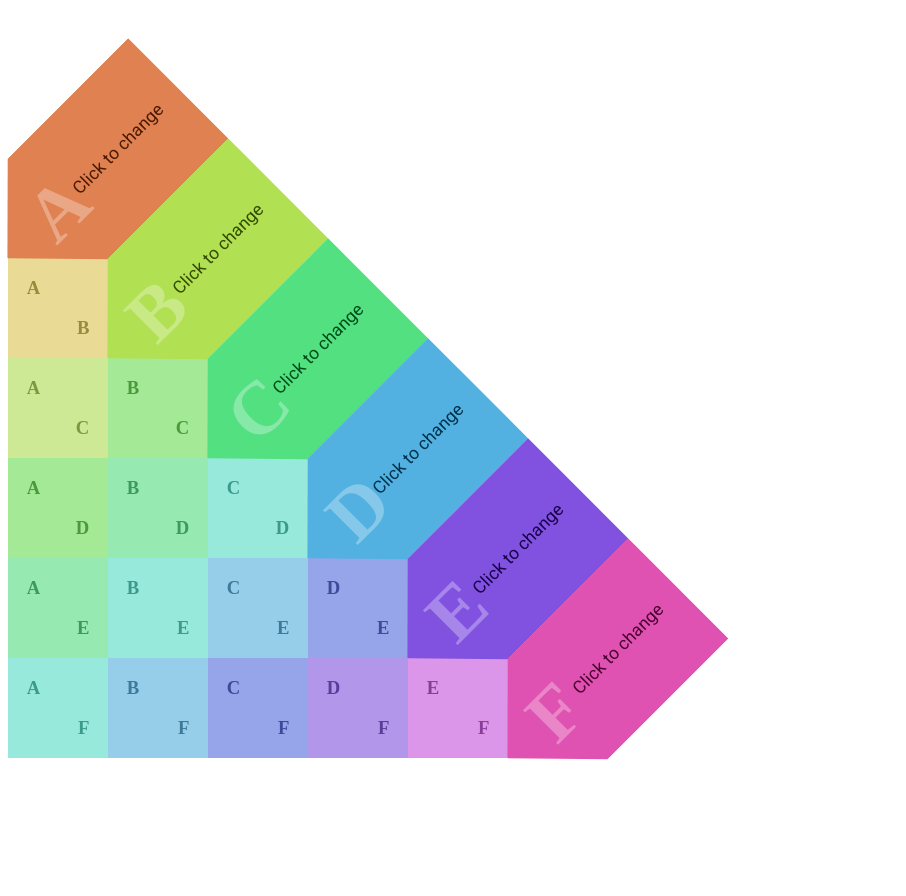
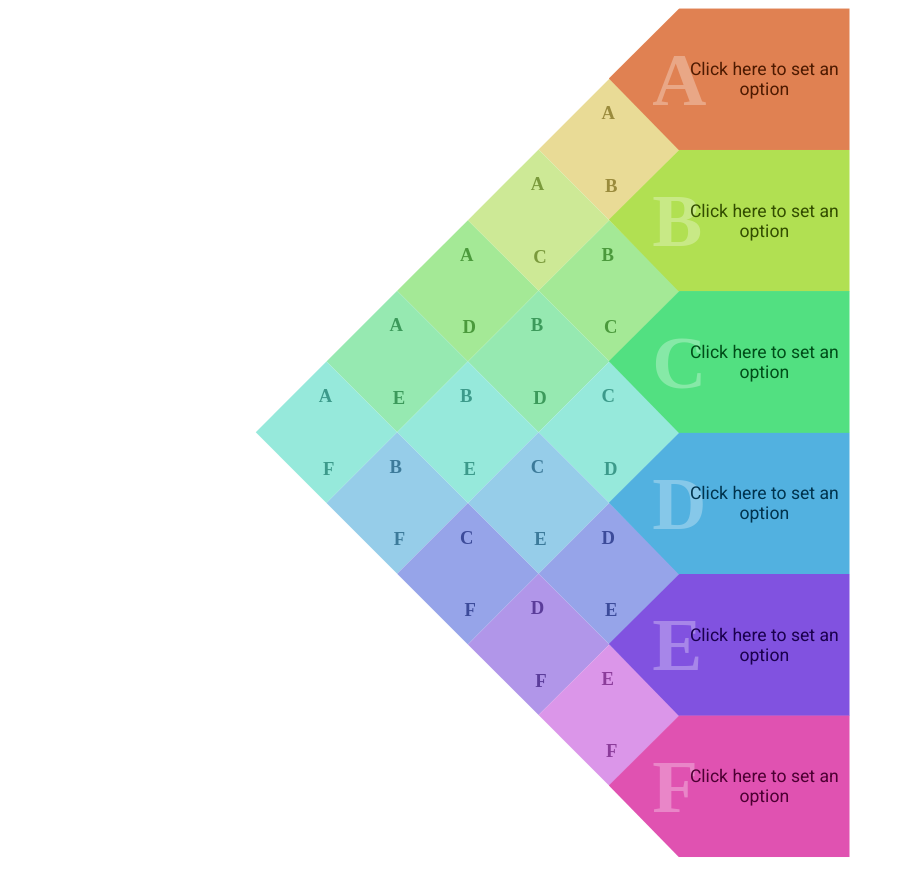
Before and after one commit to erinknowles0501/decision-pyramid, a Vue app: page / in a window 1280 px wide. Shown: the top 896 px of the page, without its empty margins (0-906 px from the left). Before the commit the page ends 809 px from the top, so only its background shows below. Built offline with nearby package versions, Linux system fonts and the light colour scheme; a web font is replaced by a local one.

Commit message:
WIP Rotate app. Issue is with positioning after rotation.

```diff
--- a/src/App.vue
+++ b/src/App.vue
@@ -1,8 +1,9 @@
 <template>
     <div id="app">
+        <div id="app-wrap">
             <div
                 :style="
-                'position: relative; padding-top: 150px; display: grid; grid-template-rows: 100px; grid-template-columns: ' +
+                    'position: relative; display: grid; grid-template-rows: 100px; grid-template-columns: ' +
                     '100px '.repeat(options.length)
                 "
             >
@@ -30,6 +31,7 @@
                     @highlight="currentHighlighted = $event"
                     :isHighlighted="pickerHighlights.includes(decision)"
                 />
+            </div>
         </div>
     </div>
 </template>
@@ -83,7 +85,7 @@ export default {
             let options = [];
             for (var i = 0; i < this.optionsNumber; i++) {
                 options.push({
-                    text: "Click to change",
+                    text: "Click here to set an option",
                     id: i + 1,
                     letter: letters[i],
                     hsl: {},
@@ -180,6 +182,21 @@ export default {
 <style>
 @import url("https://fonts.googleapis.com/css2?family=Roboto:wght@300;400;500&family=Trispace:wght@600&display=swap");
 
+html,
+body {
+    height: 100%;
+}
+
+#app {
+    position: absolute;
+    right: 0;
+}
+
+#app-wrap {
+    transform: rotate(45deg);
+    transform-origin: top left;
+}
+
 .option,
 .picker {
     height: 100px;
--- a/src/components/DecisionOption.vue
+++ b/src/components/DecisionOption.vue
@@ -13,9 +13,7 @@
             class="display-option"
             :style="`color: hsl(${color.hue}, 100%, 15%)`"
         >
-            <span>{{
-                localOption ? localOption : "Click here to set an option"
-            }}</span>
+            <span>{{ localOption }}</span>
         </div>
         <div v-if="settingOption" style="height: 100%">
             <textarea
--- a/src/components/DecisionPicker.vue
+++ b/src/components/DecisionPicker.vue
@@ -42,9 +42,9 @@
             v-else
             @click="localValue = originalValue"
             class="picker-selected"
-            :style="`color: hsla(${color}, 100%, 20%, 0.5)`"
+            :style="`color: hsla(${color}, 100%, 20%, 0.3)`"
         >
-            {{ localValue.text }}
+            <span>{{ localValue.letter }}</span>
         </div>
     </div>
 </template>
@@ -128,16 +128,19 @@ export default {
     font-weight: 600;
     font-size: 1.4em;
     font-family: "Trispace";
+    transform: rotate(-45deg);
 }
 
 .picker-area button:first-child span {
     top: 1em;
     left: 1em;
+    transform-origin: center left;
 }
 
 .picker-area button:last-child span {
     bottom: 1em;
     right: 1em;
+    transform-origin: center right;
 }
 
 .picker-selected {
@@ -150,7 +153,12 @@ export default {
     justify-content: center;
     align-items: center;
     text-align: center;
-    font-size: 0.9em;
+    font-size: 1.9em;
+    font-weight: 500;
+}
+
+.picker-selected span {
+    transform: rotate(-45deg);
 }
 
 .picker-selected:hover {
```
Lines whose indentation alone changed are shown as unchanged.
